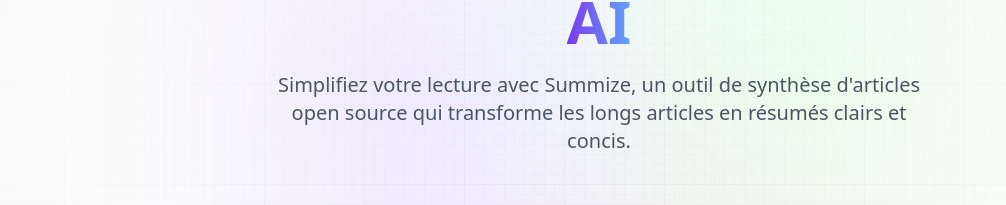
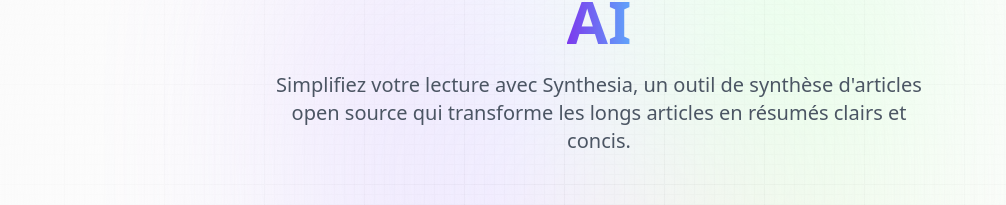
Before and after one commit to Ilbhihii/projetaii1, a React (Vite) app: page / in a window 1280 px wide. Shown: the part 221-426 px from the top of the page, without its empty margins (41-1047 px from the left). Built offline with nearby package versions, Linux system fonts and the light colour scheme; a web font is replaced by a local one.

Commit message:
Update Hero.jsx

```diff
--- a/src/components/Hero.jsx
+++ b/src/components/Hero.jsx
@@ -31,7 +31,7 @@
         <span className='bg-gradient-to-r from-violet-600 to-blue-400 bg-clip-text text-transparent'>AI</span>
       </h1>
       <h2 className='desc'>
-      Simplifiez votre lecture avec Summize, un outil de synthèse d'articles open
+      Simplifiez votre lecture avec Synthesia, un outil de synthèse d'articles open
       source qui transforme les longs articles en résumés clairs et concis.
       </h2>
     </header>
```
